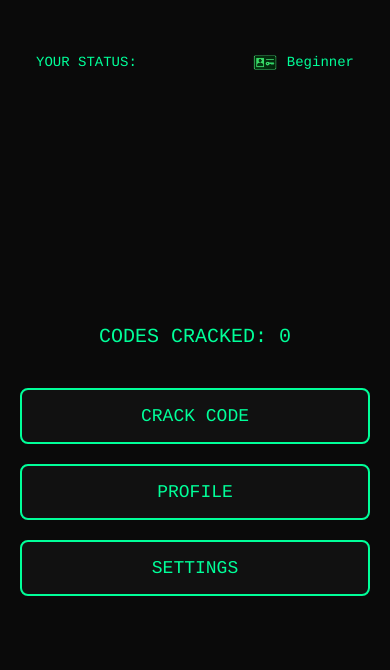
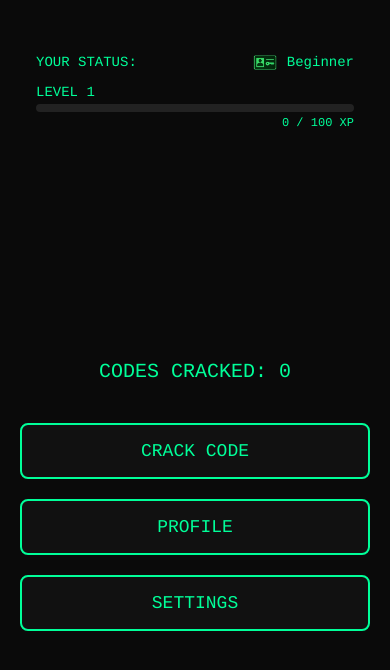
Before and after one commit to bhi049/crack-the-code, a React Native app: screen /Home in a window 390 px wide. Shown: the top 670 px of the page. Built offline with nearby package versions, Linux system fonts and the light colour scheme.

Commit message:
xp system started

```diff
--- /dev/null
+++ b/src/components/XPBar.js
@@ -0,0 +1,61 @@
+import React, { useEffect, useState } from 'react';
+import { View, Text, StyleSheet } from 'react-native';
+import AsyncStorage from '@react-native-async-storage/async-storage';
+import { getXPProgress } from '../utils/xp';
+import { ThemeContext } from '../context/ThemeContext';
+import { useContext } from 'react';
+
+export default function XPBar() {
+  const [xp, setXP] = useState(0);
+  const { color } = useContext(ThemeContext);
+
+  useEffect(() => {
+    const loadXP = async () => {
+      const stored = await AsyncStorage.getItem('xp');
+      setXP(stored ? parseInt(stored, 10) : 0);
+    };
+    loadXP();
+  }, []);
+
+  const { level, currentLevelXP, nextLevelXP, progress } = getXPProgress(xp);
+
+  return (
+    <View style={styles.container}>
+      <Text style={[styles.label, { color }]}>LEVEL {level}</Text>
+      <View style={styles.bar}>
+        <View style={[styles.fill, { width: `${progress * 100}%`, backgroundColor: color }]} />
+      </View>
+      <Text style={[styles.xp, { color }]}>
+        {xp} / {nextLevelXP} XP
+      </Text>
+    </View>
+  );
+}
+
+const styles = StyleSheet.create({
+  container: {
+    paddingHorizontal: 16,
+    marginTop: 8,
+    marginBottom: 16,
+  },
+  label: {
+    fontSize: 14,
+    fontFamily: 'Courier',
+    marginBottom: 4,
+  },
+  bar: {
+    height: 8,
+    backgroundColor: '#222',
+    borderRadius: 4,
+    overflow: 'hidden',
+  },
+  fill: {
+    height: '100%',
+  },
+  xp: {
+    fontSize: 12,
+    fontFamily: 'Courier',
+    marginTop: 4,
+    textAlign: 'right',
+  },
+});
--- a/src/screens/GameScreen.js
+++ b/src/screens/GameScreen.js
@@ -1,4 +1,4 @@
-import React, { useEffect, useState, useRef } from "react";
+import React, { useEffect, useState, useRef, useContext } from "react";
 import {
   View,
   Text,
@@ -7,25 +7,23 @@ import {
   SafeAreaView,
   ScrollView,
 } from "react-native";
-import { useContext } from "react";
+import AsyncStorage from "@react-native-async-storage/async-storage";
 import { ThemeContext } from "../context/ThemeContext";
+import { getXPRewardForMode } from "../utils/xp";
 
 import AttemptProgress from "../components/AttemptProgress";
 import generateCode from "../utils/generateCode";
 import evaluateGuess from "../utils/evaluateGuess";
 import GuessRow from "../components/GuessRow";
 import Keypad from "../components/Keypad";
-import AsyncStorage from "@react-native-async-storage/async-storage";
 
 export default function GameScreen({ navigation }) {
   const [secretCode, setSecretCode] = useState([]);
   const [currentGuess, setCurrentGuess] = useState([]);
   const [guesses, setGuesses] = useState([]);
 
-  const { color } = useContext(ThemeContext); // Get active color
-
+  const { color } = useContext(ThemeContext);
   const scrollRef = useRef();
-
   const MAX_GUESSES = 10;
 
   useEffect(() => {
@@ -35,7 +33,7 @@ export default function GameScreen({ navigation }) {
     setGuesses([]);
   }, []);
 
-  const handleKeypadPress = (key) => {
+  const handleKeypadPress = async (key) => {
     if (key === "⌫") {
       setCurrentGuess((prev) => prev.slice(0, -1));
     } else if (key === "↩") {
@@ -59,7 +57,14 @@ export default function GameScreen({ navigation }) {
 
       if (isWin) {
         incrementCrackedCount();
-        navigation.replace("Win", { result: "win" });
+
+        const xpGained = getXPRewardForMode("Classic");
+        const storedXP = await AsyncStorage.getItem("xp");
+        const currentXP = storedXP ? parseInt(storedXP, 10) : 0;
+        const newXP = currentXP + xpGained;
+        await AsyncStorage.setItem("xp", newXP.toString());
+
+        navigation.replace("Win", { result: "win", xp: xpGained });
       } else if (isLastAttempt) {
         navigation.replace("Win", { result: "lose", code: secretCode });
       }
@@ -83,7 +88,6 @@ export default function GameScreen({ navigation }) {
   };
 
   const guessPages = groupGuessesIntoPages(guesses);
-
 
   return (
     <SafeAreaView style={styles.safe}>
@@ -115,7 +119,6 @@ const guessPages = groupGuessesIntoPages(guesses);
               <GuessRow key={i} guess={g.guess} feedback={g.feedback} />
             ))}
           </ScrollView>
-
         </View>
 
         {/* FIXED KEYPAD */}
@@ -159,7 +162,7 @@ const styles = StyleSheet.create({
   },
   guessList: {
     flexGrow: 0,
-    maxHeight: 320, // was 250 — now fits more guesses
+    maxHeight: 320,
     marginBottom: 10,
     position: "relative",
   },
--- a/src/screens/HomeScreen.js
+++ b/src/screens/HomeScreen.js
@@ -4,6 +4,7 @@ import AsyncStorage from "@react-native-async-storage/async-storage";
 import HackerButton from "../components/HackerButton";
 import getHackerStatus from "../utils/getHackerStatus";
 import StatusBadge from "../components/StatusBadge";
+import XPBar from "../components/XPBar";
 import { ThemeContext } from "../context/ThemeContext";
 
 export default function HomeScreen({ navigation }) {
@@ -24,6 +25,7 @@ export default function HomeScreen({ navigation }) {
     <SafeAreaView style={styles.safe}>
       <View style={styles.container}>
         <StatusBadge status={hackerStatus} />
+        <XPBar />
 
         <View style={styles.centeredContent}>
           <Text style={[styles.header, { color }]}>
--- a/src/screens/WinScreen.js
+++ b/src/screens/WinScreen.js
@@ -1,20 +1,28 @@
-import React from 'react';
+import React, { useContext } from 'react';
 import { View, Text, StyleSheet } from 'react-native';
 import HackerButton from '../components/HackerButton';
+import { ThemeContext } from '../context/ThemeContext';
 
 export default function WinScreen({ navigation, route }) {
-  const { result, code } = route.params || {};
+  const { result, code, xp = 0 } = route.params || {};
   const isWin = result === 'win';
+  const { color } = useContext(ThemeContext);
 
   return (
     <View style={styles.container}>
-      <Text style={styles.title}>
+      <Text style={[styles.title, { color }]}>
         {isWin ? 'ACCESS GRANTED' : 'ACCESS DENIED'}
       </Text>
 
-      <Text style={styles.subtitle}>
+      <Text style={[styles.subtitle, { color }]}>
         {isWin ? 'Code successfully cracked.' : 'System locked you out.'}
       </Text>
+
+      {isWin && (
+        <Text style={[styles.xpText, { color }]}>
+          +{xp} XP earned
+        </Text>
+      )}
 
       {!isWin && code && (
         <Text style={styles.codeReveal}>Code was: {code.join(' ')}</Text>
@@ -28,7 +36,6 @@ export default function WinScreen({ navigation, route }) {
   );
 }
 
-
 const styles = StyleSheet.create({
   container: {
     flex: 1,
@@ -40,16 +47,20 @@ const styles = StyleSheet.create({
   title: {
     fontSize: 28,
     fontWeight: 'bold',
-    color: '#00ff99',
     fontFamily: 'Courier',
     marginBottom: 16,
     textAlign: 'center',
   },
   subtitle: {
     fontSize: 16,
-    color: '#00ff99',
     fontFamily: 'Courier',
-    marginBottom: 40,
+    marginBottom: 20,
+    textAlign: 'center',
+  },
+  xpText: {
+    fontSize: 18,
+    fontFamily: 'Courier',
+    marginBottom: 20,
     textAlign: 'center',
   },
   codeReveal: {
--- /dev/null
+++ b/src/utils/xp.js
@@ -0,0 +1,40 @@
+// XP values per mode
+export const XP_REWARDS = {
+  Classic: 100,
+  Blitz: 150,
+  Hardline: 200,
+  Daily: 300,
+};
+
+const BASE_XP = 100; // XP required to go from level 1 to 2
+
+export function getLevelFromXP(xp) {
+  let level = 1;
+  while (xp >= getXPForLevel(level + 1)) {
+    level++;
+  }
+  return level;
+}
+
+export function getXPForLevel(level) {
+  return Math.floor((level - 1) * BASE_XP * level * 0.5);
+}
+
+export function getXPProgress(xp) {
+  const level = getLevelFromXP(xp);
+  const currentLevelXP = getXPForLevel(level);
+  const nextLevelXP = getXPForLevel(level + 1);
+  const progress = (xp - currentLevelXP) / (nextLevelXP - currentLevelXP);
+
+  return {
+    level,
+    currentLevelXP,
+    nextLevelXP,
+    progress: Math.min(Math.max(progress, 0), 1),
+  };
+}
+
+// XP gain by mode name
+export function getXPRewardForMode(mode = 'Classic') {
+  return XP_REWARDS[mode] || XP_REWARDS['Classic'];
+}
```
Lines whose indentation alone changed are shown as unchanged.
